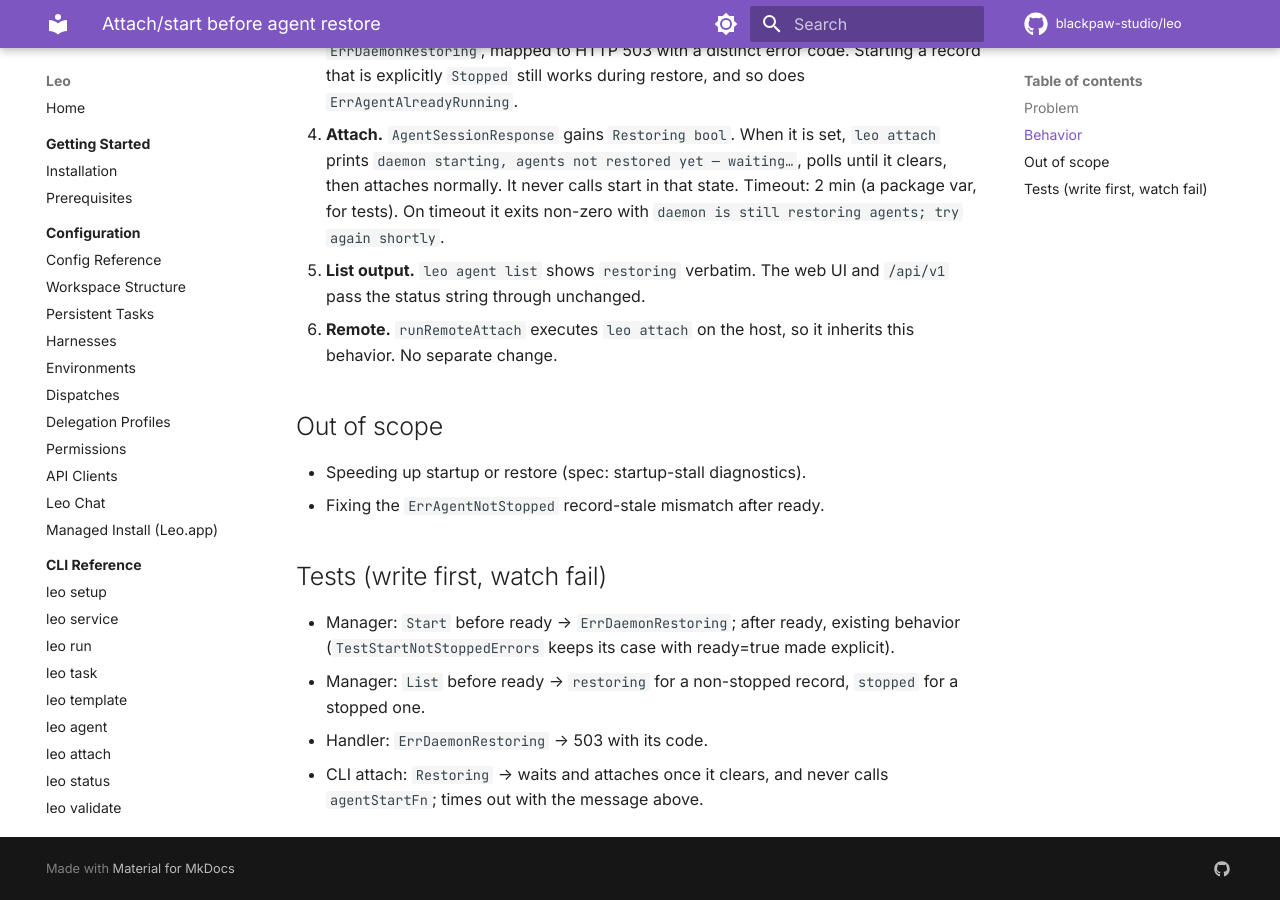
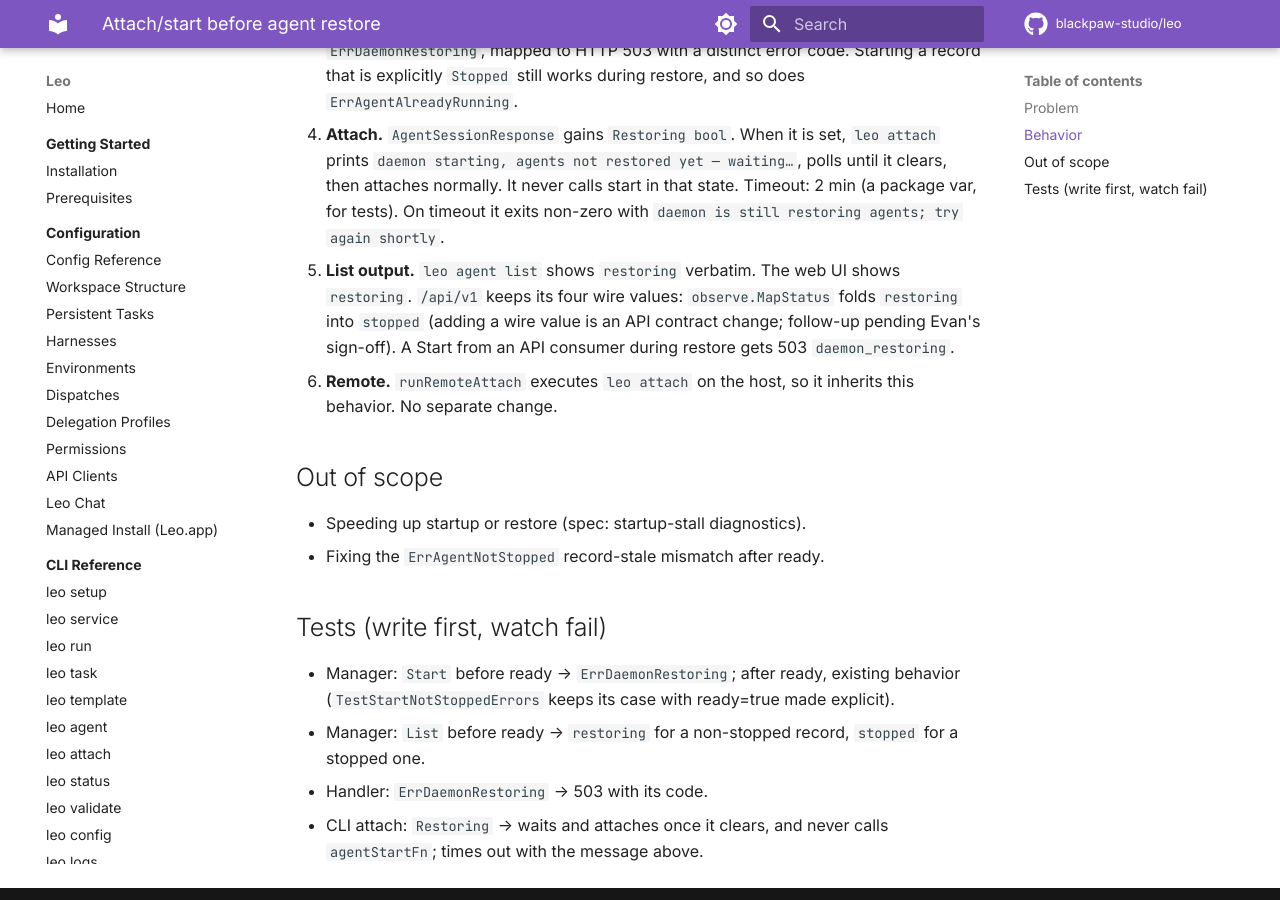
Before and after one commit to blackpaw-studio/leo, an MkDocs documentation site: the page built from docs/specs/2026-10-22-attach-before-restore.md, in a window 1280 px wide and 900 px high, scrolled down 740 px. Built offline with MkDocs 1.6.1 and Material for MkDocs 9.7.7, drawn with Linux system fonts in a browser that asks for light colours; comment, search, counter and statistics services are not loaded.

Commit message:
docs: spec amendment for restoring status on the web UI and /api/v1
Claude-Session: https://claude.ai/code/session_01VPUk2tkjeDAjaYqtCdugEB

```diff
--- a/docs/specs/2026-10-22-attach-before-restore.md
+++ b/docs/specs/2026-10-22-attach-before-restore.md
@@ -23,8 +23,10 @@ The user is offered an action that cannot succeed. During the v0.58.0 update thi
    `daemon starting, agents not restored yet — waiting…`, polls until it clears, then attaches
    normally. It never calls start in that state. Timeout: 2 min (a package var, for tests). On timeout
    it exits non-zero with `daemon is still restoring agents; try again shortly`.
-5. **List output.** `leo agent list` shows `restoring` verbatim. The web UI and `/api/v1` pass the
-   status string through unchanged.
+5. **List output.** `leo agent list` shows `restoring` verbatim. The web UI shows `restoring`.
+   `/api/v1` keeps its four wire values: `observe.MapStatus` folds `restoring` into `stopped` (adding a
+   wire value is an API contract change; follow-up pending Evan's sign-off). A Start from an API
+   consumer during restore gets 503 `daemon_restoring`.
 6. **Remote.** `runRemoteAttach` executes `leo attach` on the host, so it inherits this behavior. No
    separate change.
 
```
